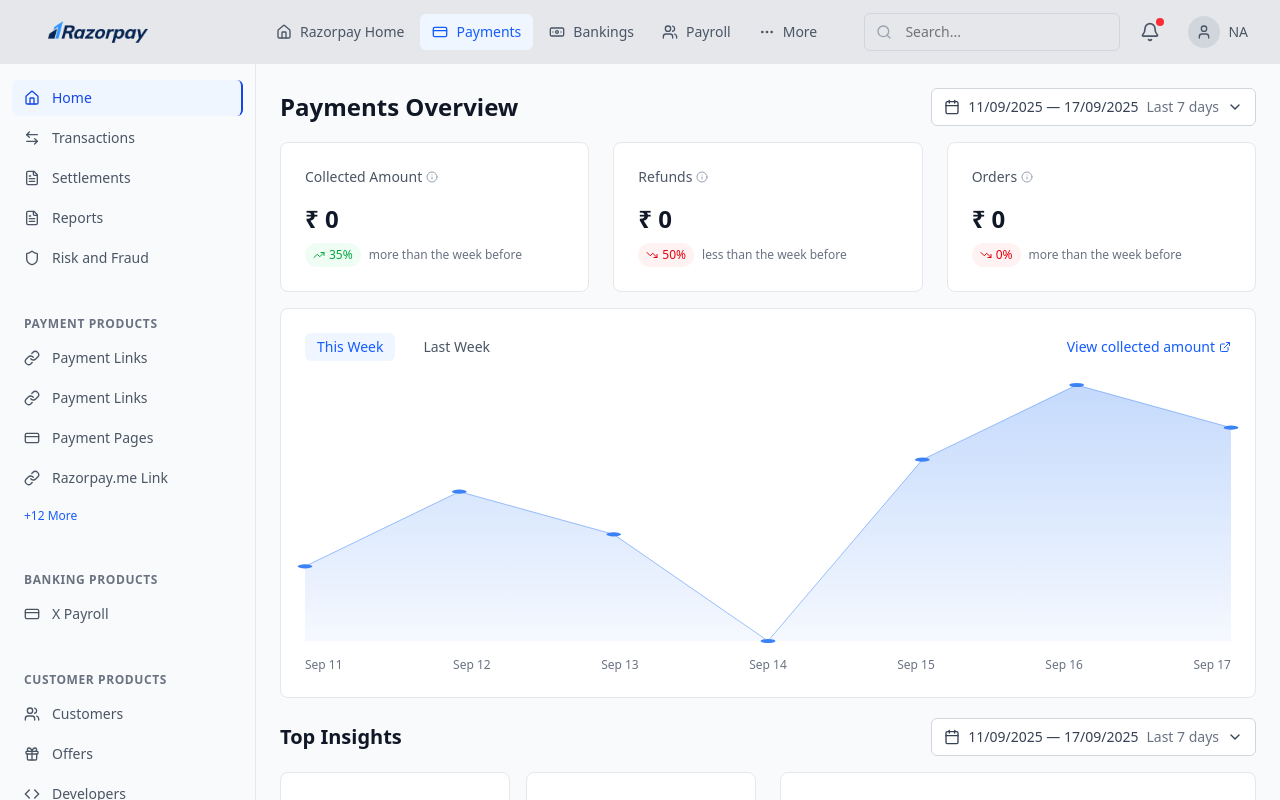
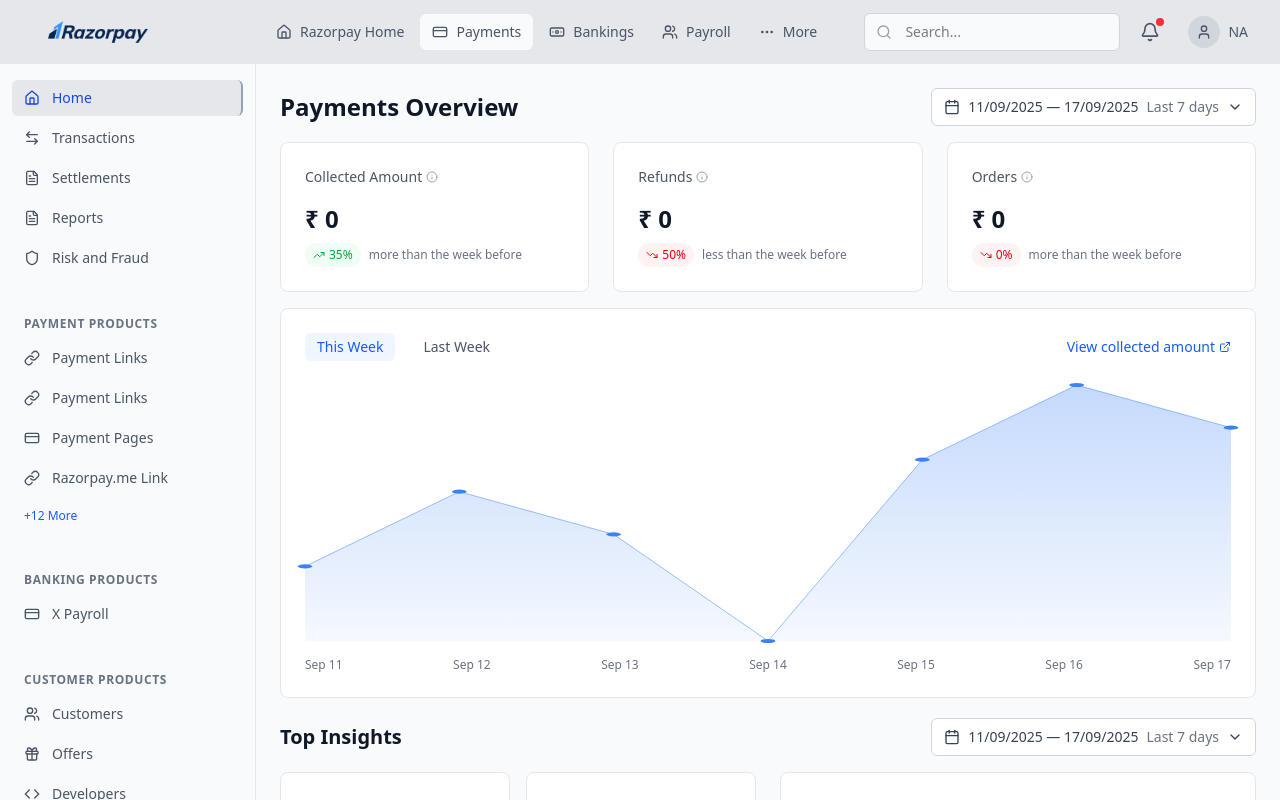
Before and after one commit to afeefakvt/Razorpay-Dashboard, a React (Vite) app in the folder frontend/: page / in a window 1280 px wide. Shown: the top 800 px of the page. Built offline with nearby package versions, Linux system fonts and the light colour scheme.

Commit message:
fix: styling

```diff
--- a/frontend/src/components/Header.tsx
+++ b/frontend/src/components/Header.tsx
@@ -51,7 +51,7 @@
                 flex items-center px-3 py-2 text-sm font-medium rounded-md transition-colors relative
                 ${
                   item.active
-                    ? "text-blue-600 bg-blue-50"
+                    ? "text-gray-600 bg-gray-50"
                     : "text-gray-600 hover:text-gray-900 hover:bg-gray-50"
                 }
               `}
@@ -76,7 +76,7 @@
           <input
             type="text"
             placeholder="Search..."
-            className="pl-10 pr-4 py-2 border border-gray-300 rounded-md text-sm focus:outline-none focus:ring-2 focus:ring-blue-500 focus:border-transparent w-64"
+            className="bg-gray-50 pl-10 pr-4 py-2 border border-gray-300 rounded-md text-sm focus:outline-none focus:ring-2 focus:ring-gray-400 focus:border-transparent w-64"
           />
         </div>
 
--- a/frontend/src/components/Sidebar.tsx
+++ b/frontend/src/components/Sidebar.tsx
@@ -79,8 +79,8 @@
                   flex items-center px-3 py-2 text-sm font-medium rounded-md transition-colors
                   ${
                     item.active
-                      ? "bg-blue-50 text-blue-700 border-r-2 border-blue-700"
-                      : "text-gray-600 hover:bg-gray-50 hover:text-gray-900"
+                      ? "bg-gray-200 text-blue-700 border-r-2 border-gray-400"
+                      : "text-gray-600 hover:bg-gray-100 hover:text-gray-900"
                   }
                 `}
               >
```
